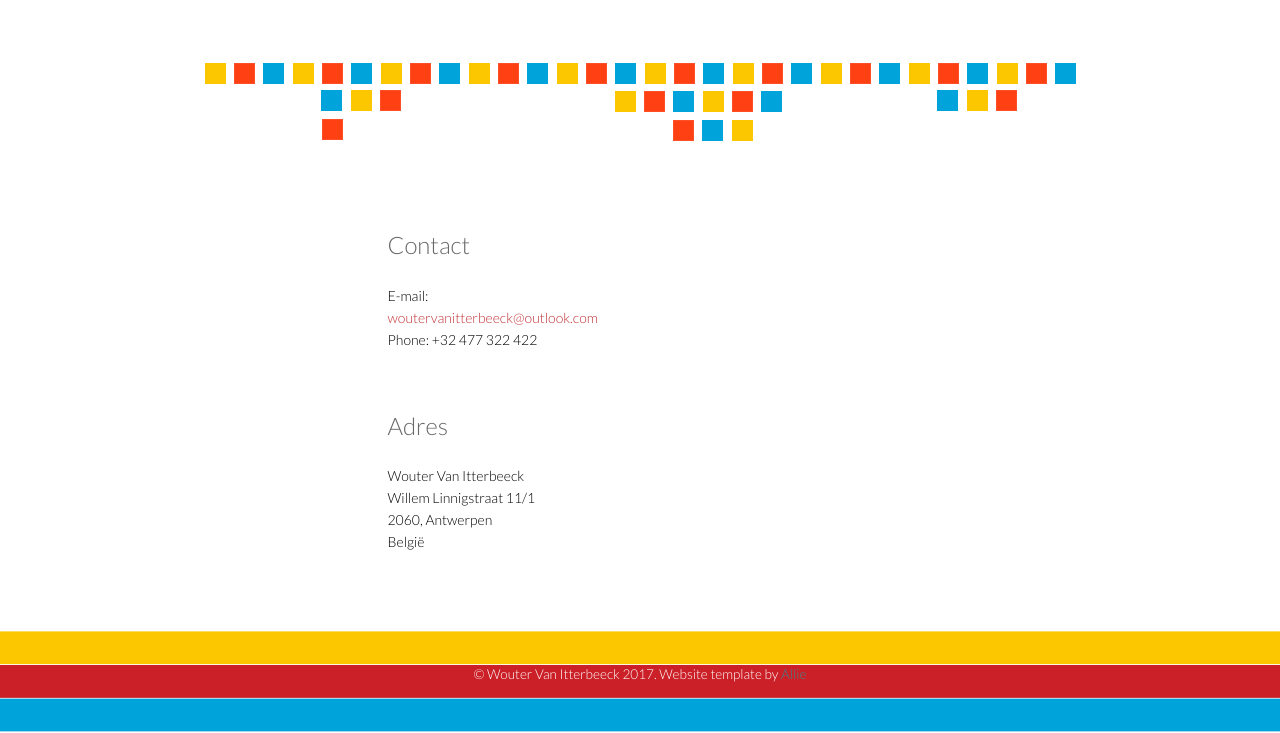
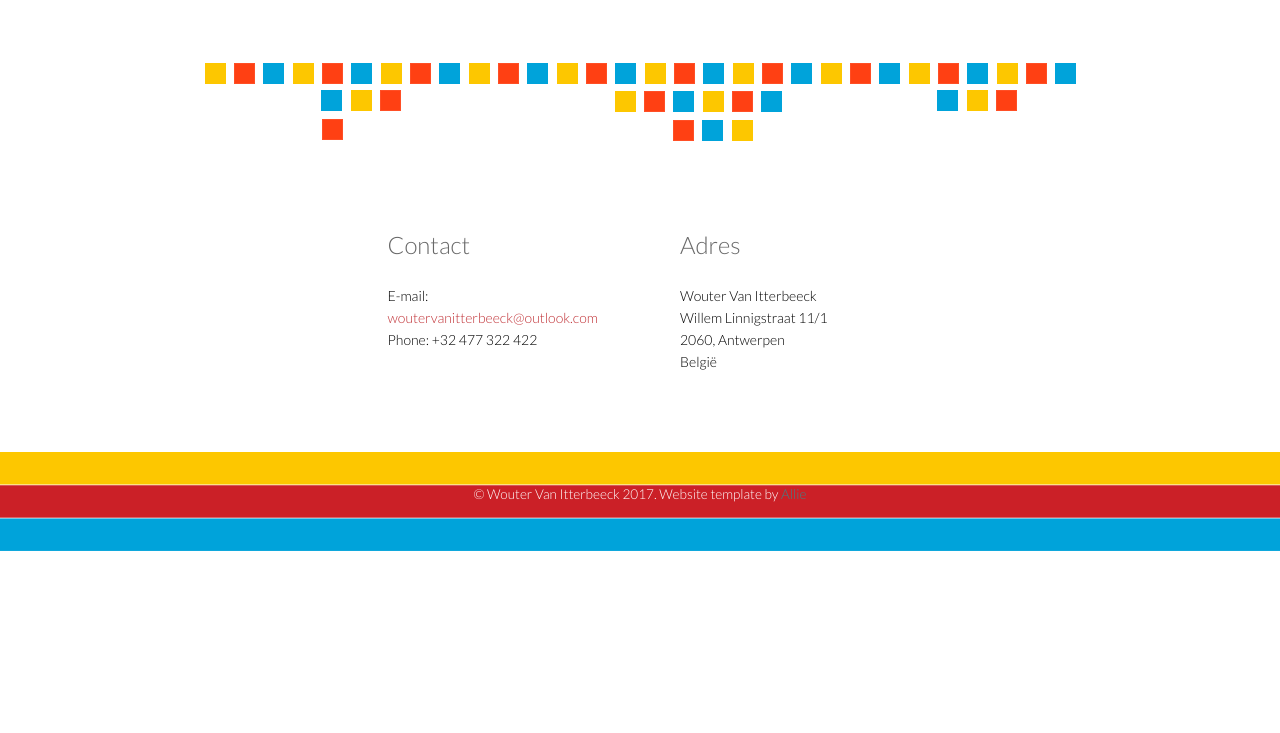
Before and after one commit to WouterVanItterbeeck/portfoliowebsite, a plain HTML site: page portfolio.html in a window 1280 px wide. Shown: the part 3935-4668 px from the top of the page. After the commit the page ends 4488 px from the top, so only its background shows below. Drawn offline with Linux system fonts and the light colour scheme.

Commit message:
Update portfolio.html

```diff
--- a/portfolio.html
+++ b/portfolio.html
@@ -730,7 +730,10 @@
                         E-mail: <a href="mailto:woutervanitterbeeck@outlook.com">woutervanitterbeeck@outlook.com</a> <br>
                         Phone: +32 477 322 422 <br> <br>
                         </address>
-
+                    </div>
+                </div>
+		 <div class="col-md-3 col-sm-4">
+                    <div class="contact-info bottom">
                         <h2>Adres</h2>
                         <address>
                         Wouter Van Itterbeeck<br>
```
